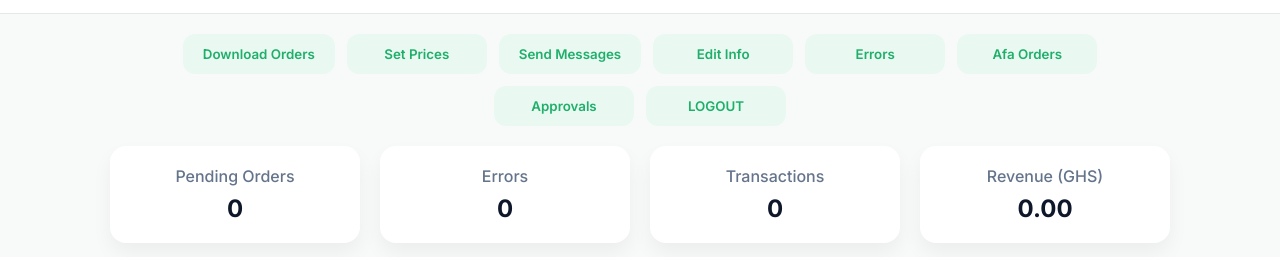
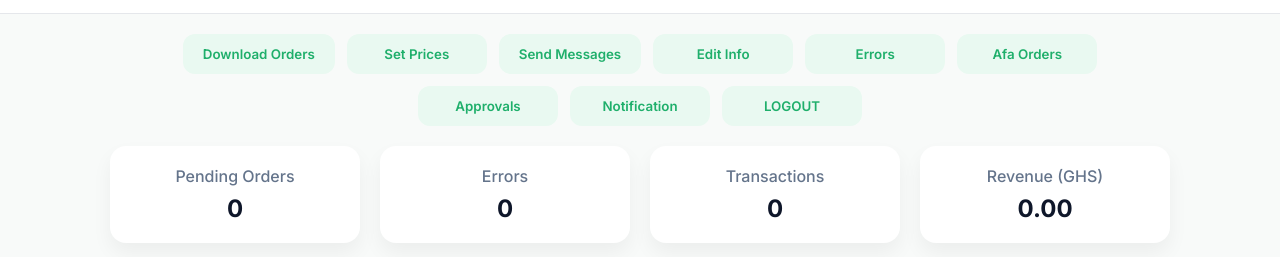
Before and after one commit to Theophilus-Rodes/EdataGh, a plain HTML site: page admindashboard.html in a window 1280 px wide. Shown: the part 59-316 px from the top of the page. Drawn offline with Linux system fonts and the light colour scheme; no server answers.

Commit message:
Add files via upload

```diff
--- a/admindashboard.html
+++ b/admindashboard.html
@@ -200,6 +200,7 @@
     <button class="action-btn" onclick="window.location.href='admin_error_orders.html'">Errors</button>
     <button class="action-btn" onclick="window.location.href='admin_afa_orders.html'">Afa Orders</button>
     <button class="action-btn" onclick="window.location.href='admin_agents.html'">Approvals</button>
+    <button class="action-btn" onclick="window.location.href='admin_notifications.html'">Notification</button>
   <button class="action-btn" onclick="openLogoutModal()">LOGOUT</button>
 
 
```
